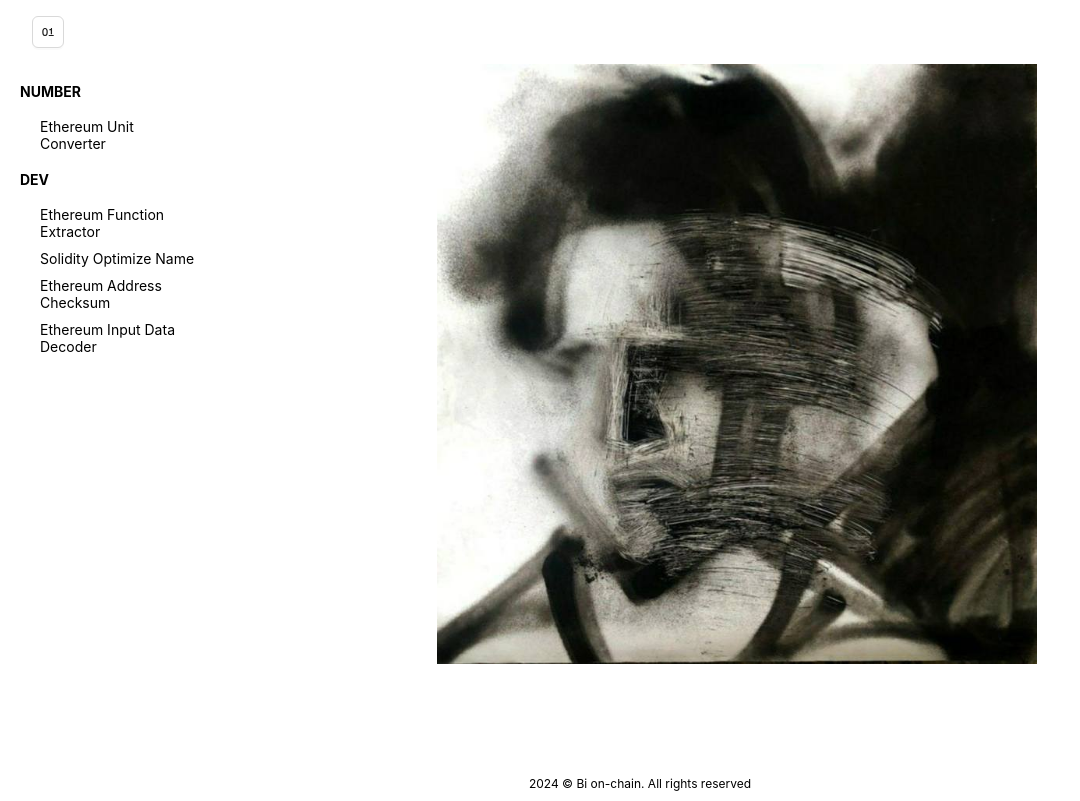
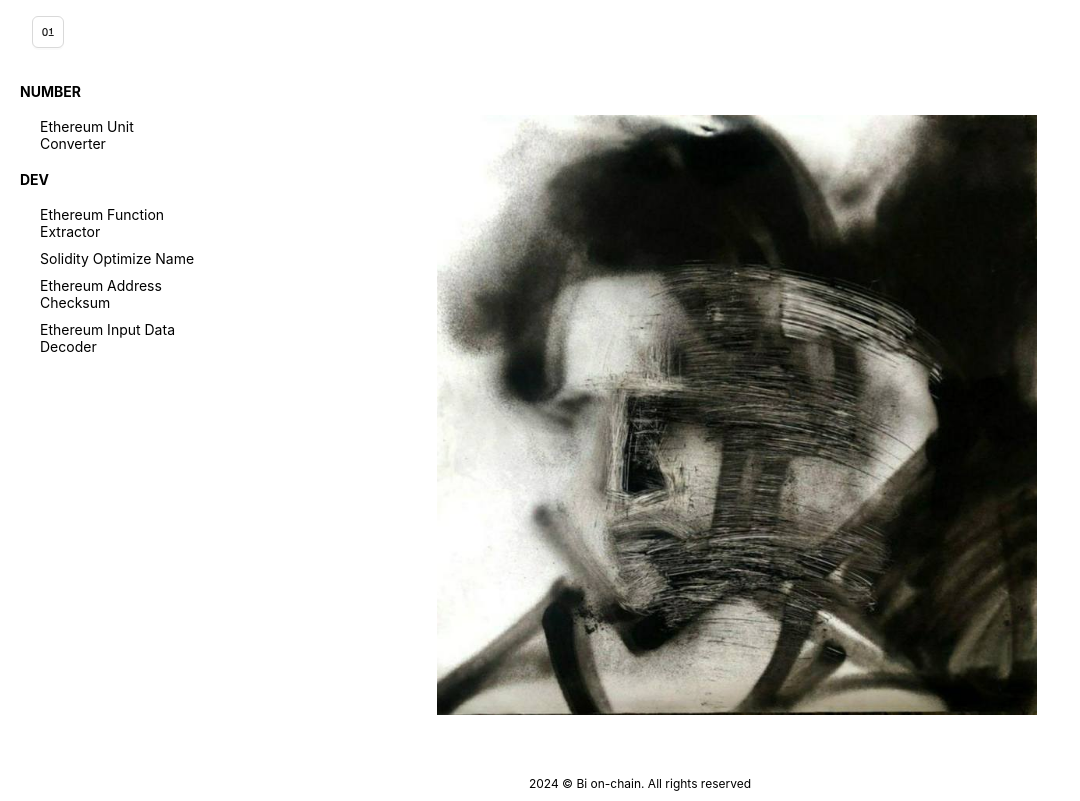
Before and after one commit to cbre8k/dev-tools, a React (Create React App) app: page / in a window 1280 px wide. Shown: the whole page, without its empty margins (0-1080 px from the left). Built offline with nearby package versions, Linux system fonts and the light colour scheme; the HTML template or start-up script is replaced by a standard one.

Commit message:
clean before public

```diff
--- a/src/components/NavBar.js
+++ b/src/components/NavBar.js
@@ -24,7 +24,6 @@ const NavBar = () => {
     <nav className="navbar">
       <Link to="/">
         <Button
-          className="home"
           icon={<FieldBinaryOutlined />}
         />
       </Link>
--- a/src/page/Home.css
+++ b/src/page/Home.css
@@ -1,3 +1,7 @@
+.home {
+  height: calc(100vh - 98px);
+}
+
 .ant-image {
   width: 600px;
 }
--- a/theme.less
+++ /dev/null
@@ -1,5 +0,0 @@
-// Define your custom primary color
-@primary-color: #1d1d1d; // Example color (change this to your desired color)
-
-// Import Ant Design's Less files
-@import '~antd/dist/antd.less';
```
Also changed, not shown: 1 other file (tests, documents, lock files or other folders).
